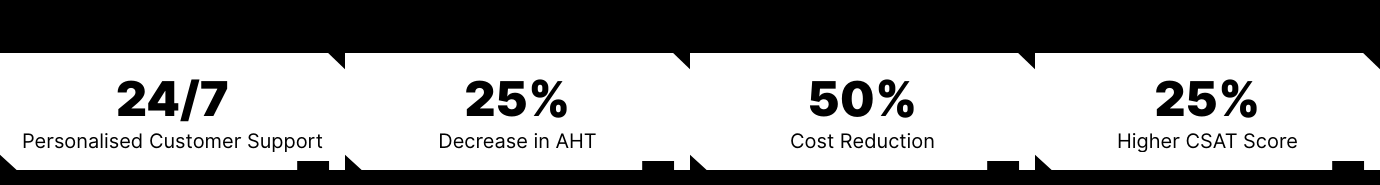
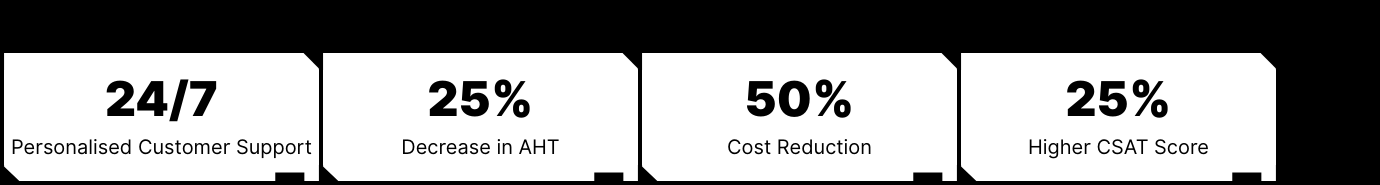
Before and after one commit to shreyanshmalvya/thrifty-ai, a React (Create React App) app: page / in a window 1280 px wide. Shown: the part 2444-2629 px from the top of the page, 1380 px wide, since content can reach past the window. Built offline with nearby package versions, Linux system fonts and the light colour scheme; grey boxes are pictures that could not be loaded.

Commit message:
claim div css fix

```diff
--- a/src/components/claimDivs/ClaimDivs.jsx
+++ b/src/components/claimDivs/ClaimDivs.jsx
@@ -6,9 +6,7 @@ import claimDiv2 from "./styledDivs/styledDivFooter.svg"
 const ClaimDivs = (props) => {
     return (
         <div className="claimDivWrapper">
-            <div className="claimDivStartingWrapper">
-                <img src={claimDiv1} alt="" />
-            </div>
+            <div className="claimDivStartingWrapper"><img src={claimDiv1} alt="" /></div>
             <div className='styledDivWrapper'>
                 <p className='captionTxt'>{props.caption}</p>
                 <p className="bodyTxt">{props.body}</p>
--- a/src/components/claimDivs/claimDivs.css
+++ b/src/components/claimDivs/claimDivs.css
@@ -30,7 +30,7 @@
   -webkit-box-align: center;
       -ms-flex-align: center;
           align-items: center;
-  width: 345px;
+  width: 315px;
   padding: 0px 5px;
   margin-bottom: -1px;
   background-color: white;
@@ -41,6 +41,7 @@
   font-weight: 800;
   font-size: 48px;
   text-align: center;
+  margin-bottom: 6px;
 }
 
 .styledDivWrapper .bodyTxt {
@@ -48,8 +49,8 @@
   font-family: "Inter";
   font-size: 20px;
   font-weight: 400;
-  width: 345px;
   text-align: center;
+  padding-bottom: 6px;
 }
 
 .claimDivWrapper {
@@ -63,7 +64,7 @@
 }
 
 .claimDivWrapper .claimDivStartingWrapper {
-  width: 345px;
+  width: 315px;
   height: 17px;
 }
 
@@ -72,7 +73,7 @@
 }
 
 .claimDivWrapper .claimDivEndingWrapper {
-  width: 345px;
+  width: 315px;
 }
 
 .claimDivWrapper .claimDivEndingWrapper img {
--- a/src/components/claimDivs/claimDivs.scss
+++ b/src/components/claimDivs/claimDivs.scss
@@ -22,7 +22,7 @@
     display: flex;
     flex-direction: column;
     align-items: center;
-    width: 345px;
+    width: 315px;
     padding: 0px 5px;
     margin-bottom: -1px;
     background-color: white;
@@ -33,14 +33,15 @@
         font-weight: 800;
         font-size: 48px;
         text-align: center;
+        margin-bottom: 6px;
     }
     .bodyTxt {
         padding-top: 2px;
         font-family: "Inter";
         font-size: 20px;
         font-weight: 400;
-        width: 345px;
         text-align: center;
+        padding-bottom: 6px;
     }
 }
 
@@ -48,7 +49,7 @@
     display: flex;
     flex-direction: column;
     .claimDivStartingWrapper{
-        width: 345px;
+        width: 315px;
         height: 17px;
         img{
             width: 100%;
@@ -56,7 +57,7 @@
         // margin-bottom: -233px;
     }
     .claimDivEndingWrapper{
-        width: 345px;
+        width: 315px;
         img{
             width: 100%;
         }
```
Also changed, not shown: 1 other file (tests, documents, lock files or other folders).
